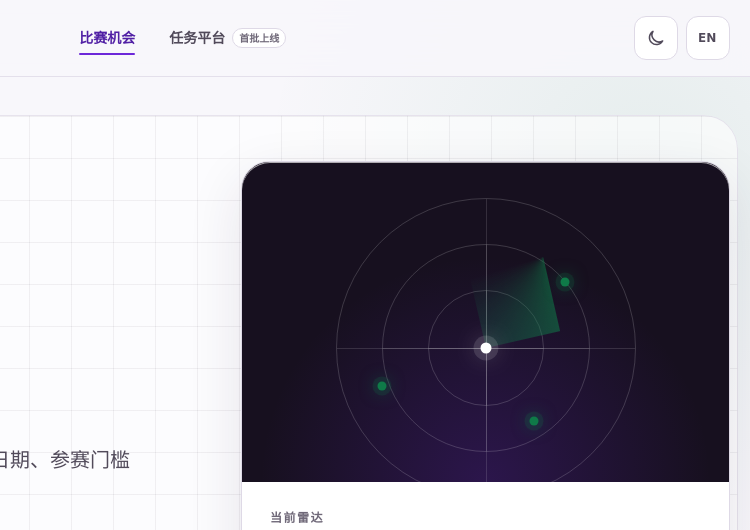
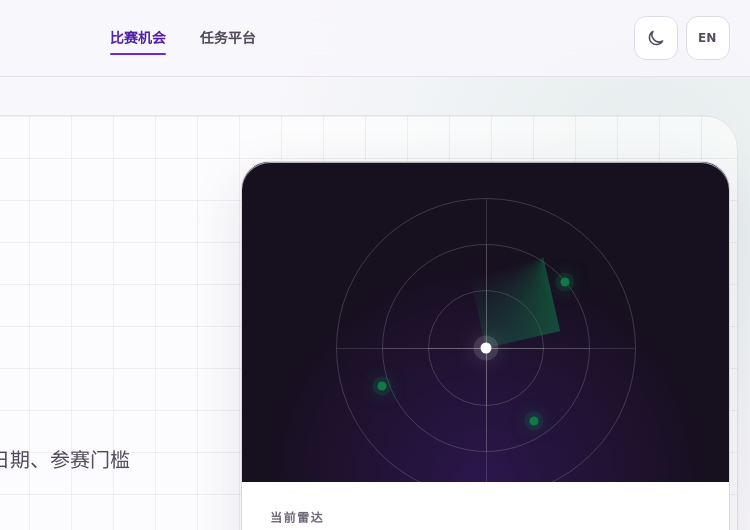
Before and after one commit to jackroc/aigc-opportunity-radar, a plain HTML site: page index.html in a window 1280 px wide. Shown: the top 530 px of the page, 530-1280 px from the left. Drawn offline with Linux system fonts and the light colour scheme.

Commit message:
fix: remove launch badge from navigation

```diff
--- a/assets/site.css
+++ b/assets/site.css
@@ -265,16 +265,6 @@ svg {
   content: "";
 }
 
-.nav-badge {
-  border: 1px solid var(--color-border);
-  border-radius: 999px;
-  background: var(--color-surface);
-  color: var(--color-muted);
-  padding: 1px 6px;
-  font-size: 10px;
-  font-weight: 700;
-}
-
 .header-actions {
   display: flex;
   align-items: center;
--- a/assets/site.js
+++ b/assets/site.js
@@ -14,7 +14,6 @@ const translations = {
     primaryNavLabel: "主要导航",
     navContests: "比赛机会",
     navTasks: "任务平台",
-    comingSoon: "首批上线",
     heroEyebrow: "持续核验 · 最近更新优先",
     heroTitle: "把时间留给创作，<em>把机会交给雷达。</em>",
     heroLede: "聚合仍可报名或已官宣的 AIGC 创作比赛，快速看清截止日期、参赛门槛和官方入口。",
@@ -101,7 +100,6 @@ const translations = {
     primaryNavLabel: "Primary navigation",
     navContests: "Contests",
     navTasks: "Task platforms",
-    comingSoon: "Beta",
     heroEyebrow: "Continuously verified · Latest updates first",
     heroTitle: "Keep your time for making. <em>Let the radar find the openings.</em>",
     heroLede: "A focused directory of open and officially announced AIGC creative contests, with deadlines, eligibility, and official links in one place.",
--- a/assets/tasks.js
+++ b/assets/tasks.js
@@ -23,7 +23,6 @@ const translations = {
     primaryNavLabel: "主要导航",
     navContests: "比赛机会",
     navTasks: "任务平台",
-    beta: "首批上线",
     heroEyebrow: "公开来源 · 每 15 分钟自动检查",
     heroTitle: "找到值得做的任务，<em>先看清回报和规则。</em>",
     heroLede: "聚合公开、可核验的赏金任务，同时展示报酬是否明确、可见竞争度、来源可信信号和 AI 使用边界。",
@@ -242,7 +241,6 @@ const translations = {
     primaryNavLabel: "Primary navigation",
     navContests: "Contests",
     navTasks: "Task platforms",
-    beta: "Beta",
     heroEyebrow: "Public sources · checked every 15 minutes",
     heroTitle: "Find work worth doing. <em>See the reward and rules first.</em>",
     heroLede: "Browse public, auditable bounties with reward clarity, visible competition, trust signals, and AI-use boundaries.",
--- a/index.html
+++ b/index.html
@@ -38,7 +38,6 @@
           <a class="nav-link is-active" href="/" aria-current="page" data-i18n="navContests">比赛机会</a>
           <a class="nav-link" href="/tasks/">
             <span data-i18n="navTasks">任务平台</span>
-            <span class="nav-badge" data-i18n="comingSoon">首批上线</span>
           </a>
         </nav>
 
```
Also changed, not shown: tasks/index.html (+0 -1 lines).
